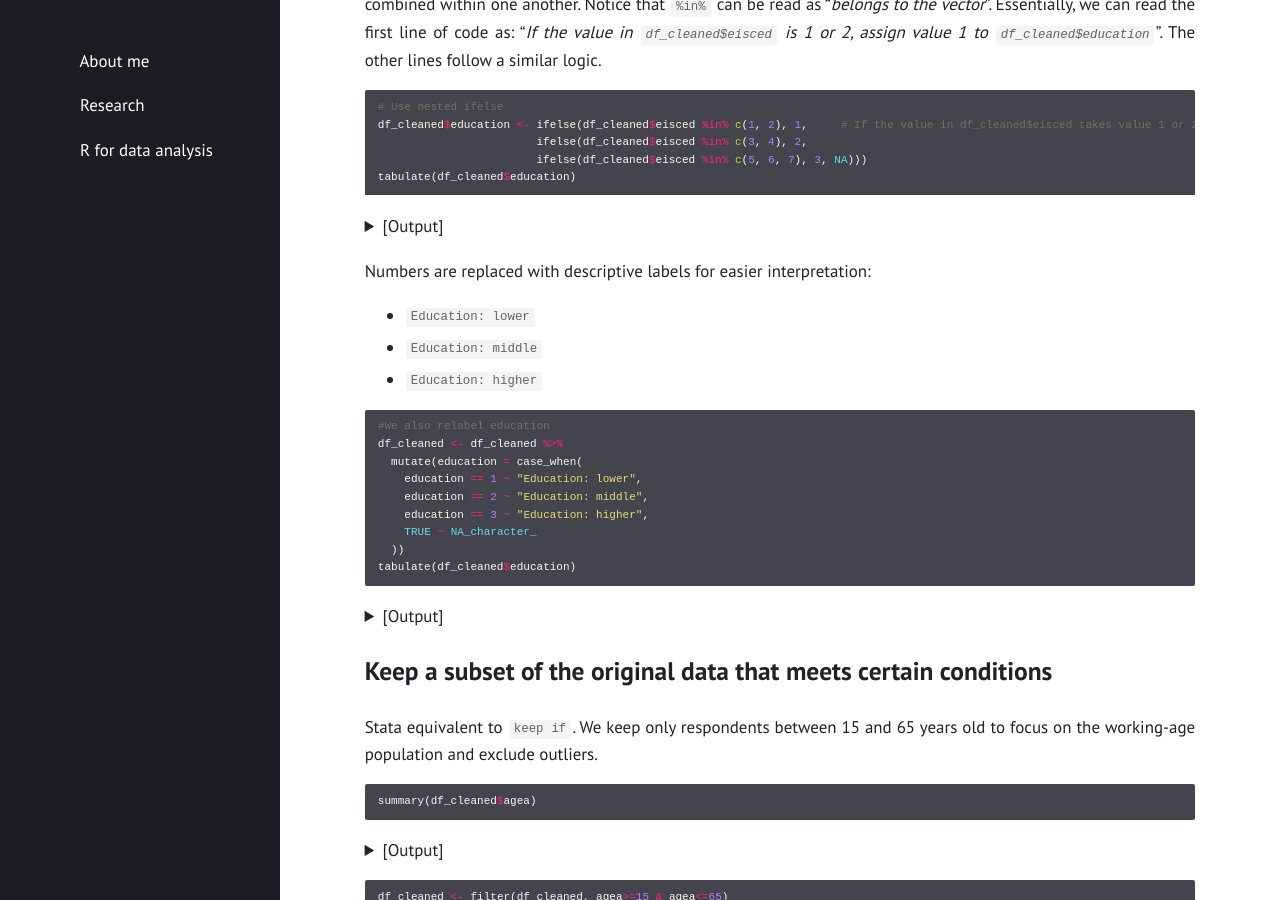
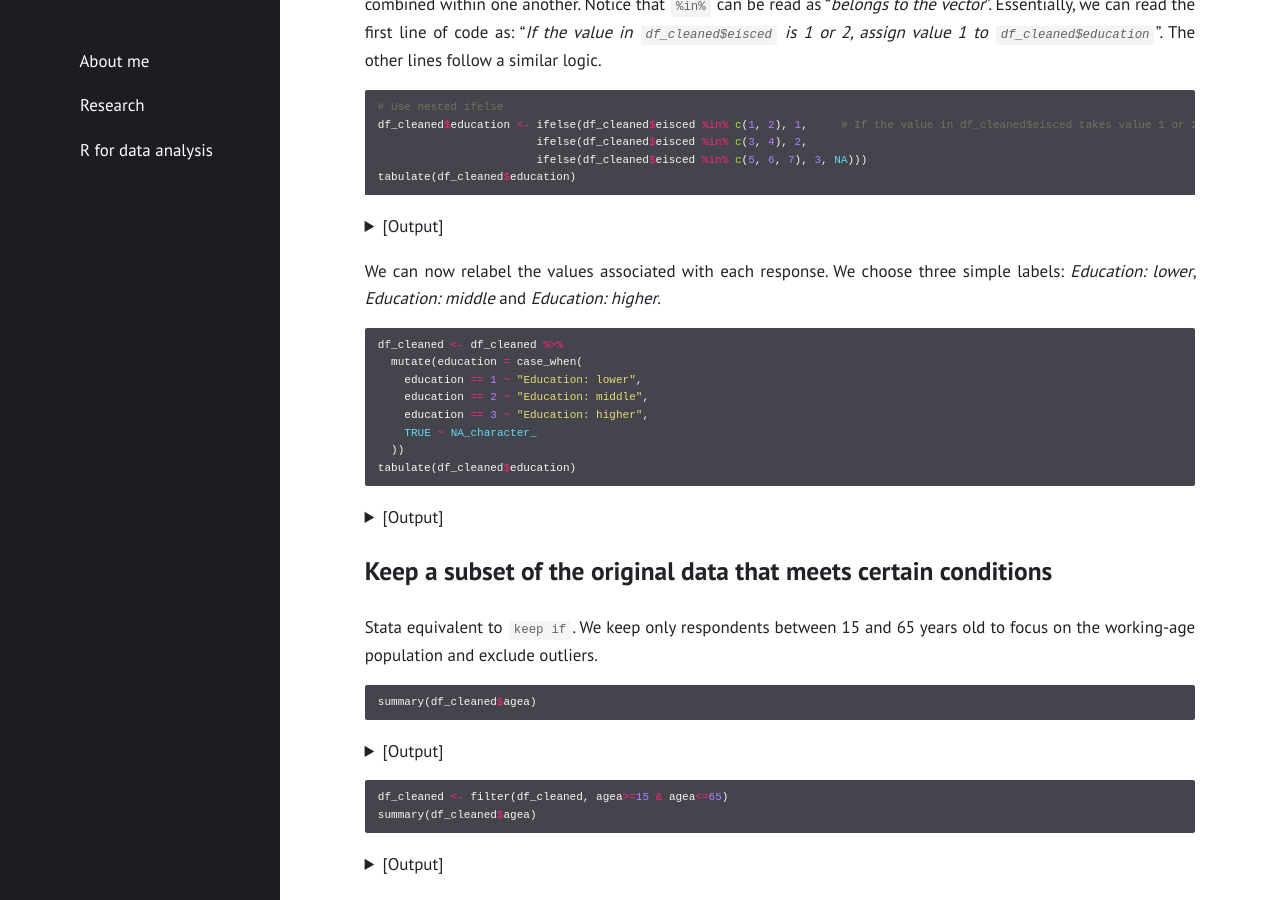
Before and after one commit to gubellom/gubellom.github.io, a Jekyll site: the page built from R files/Manipulation.md, in a window 1280 px wide and 900 px high, scrolled down 2340 px. Built offline with Jekyll 4.4.1, drawn with Linux system fonts in a browser that asks for light colours.

Commit message:
Update Manipulation.md
Signed-off-by: Michele Gubello <62111923+gubellom@users.noreply.github.com>

````diff
--- a/R files/Manipulation.md
+++ b/R files/Manipulation.md
@@ -181,16 +181,9 @@ tabulate(df_cleaned$education)
   </pre>
 </details>
 
-
-Numbers are replaced with descriptive labels for easier interpretation:
-
-- `Education: lower`
-- `Education: middle`
-- `Education: higher`
-
+We can now relabel the values associated with each response. We choose three simple labels: *Education: lower*, *Education: middle* and *Education: higher*.
 
 ```r
-#We also relabel education
 df_cleaned <- df_cleaned %>%
   mutate(education = case_when(
     education == 1 ~ "Education: lower",
@@ -200,8 +193,6 @@ df_cleaned <- df_cleaned %>%
   ))
 tabulate(df_cleaned$education)
 ```
-
-
 <details>
   <summary>[Output]</summary>
   <pre>
````
